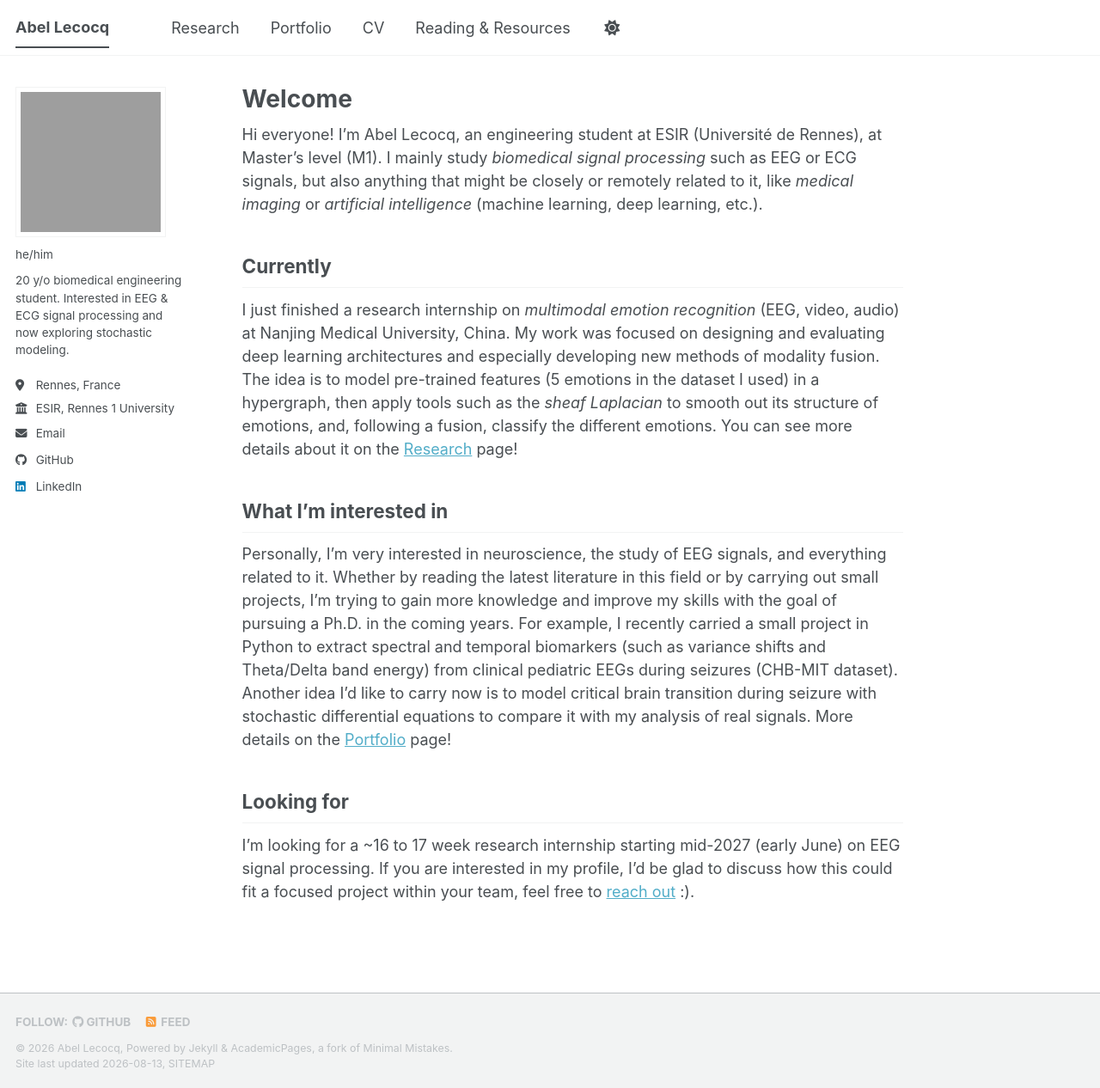
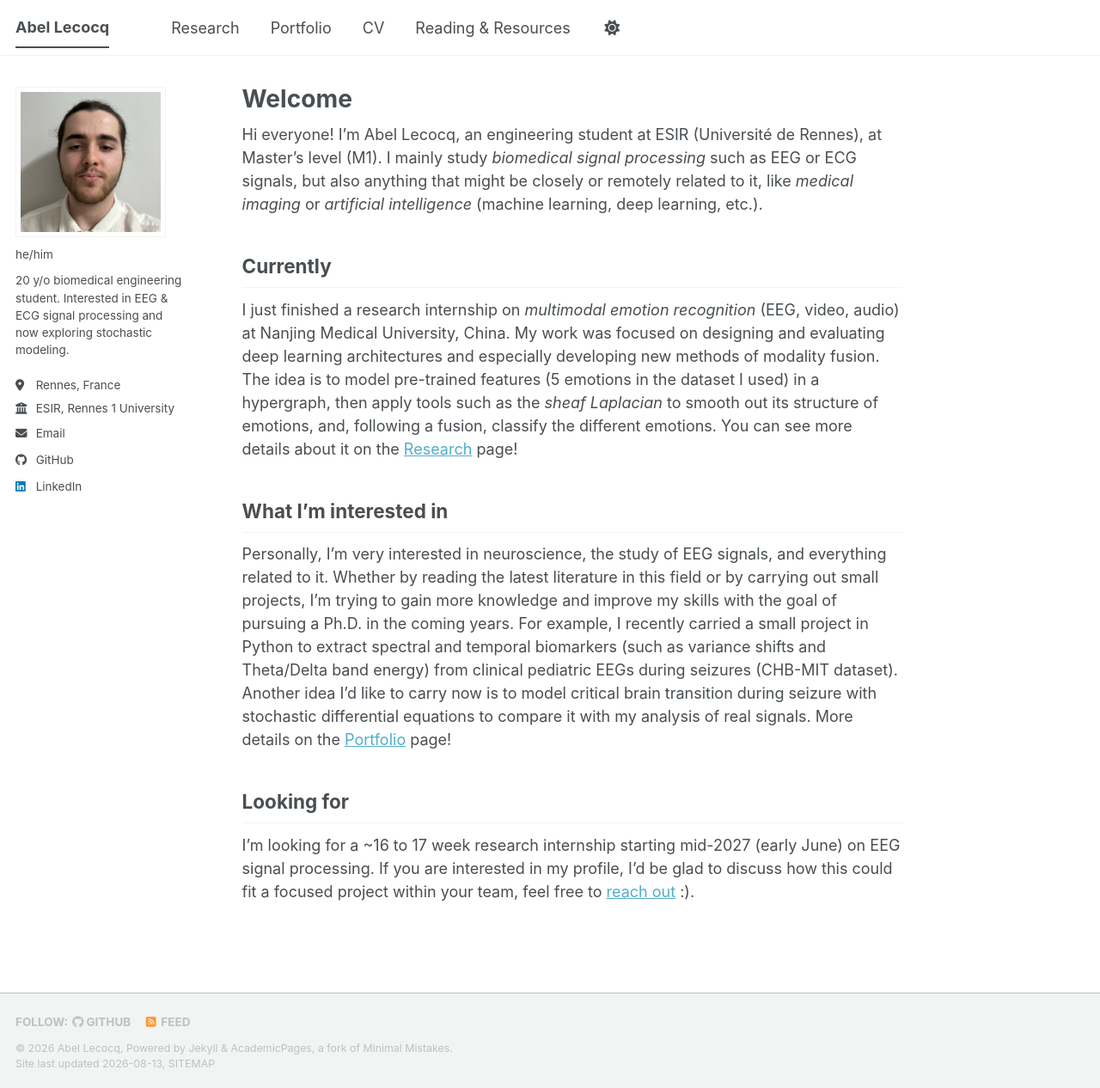
Before and after one commit to Abelccq/Abelccq.github.io, a Jekyll site: the page built from _pages/about.md, in a window 1280 px wide and 1266 px high. Shown: the whole window at 86% size. Built offline with Jekyll 4.4.1, drawn with Linux system fonts in a browser that asks for light colours; a script bundle is joined from its source files by our own code; library files that are not in the unit come from our copies.

Commit message:
Update author avatar image in config file

```diff
--- a/_config.yml
+++ b/_config.yml
@@ -23,7 +23,7 @@ repository               : "academicpages/academicpages.github.io"
 #               Additional customization can be done by editing /_includes/author-profile.html
 author:
   # Biographic information
-  avatar           : "IMG_0298.png"
+  avatar           : "abel111.jpg"
   name             : ""
   pronouns         : "he/him"
   bio              : "20 y/o biomedical engineering student. Interested in EEG & ECG signal processing and now exploring stochastic modeling."
```
